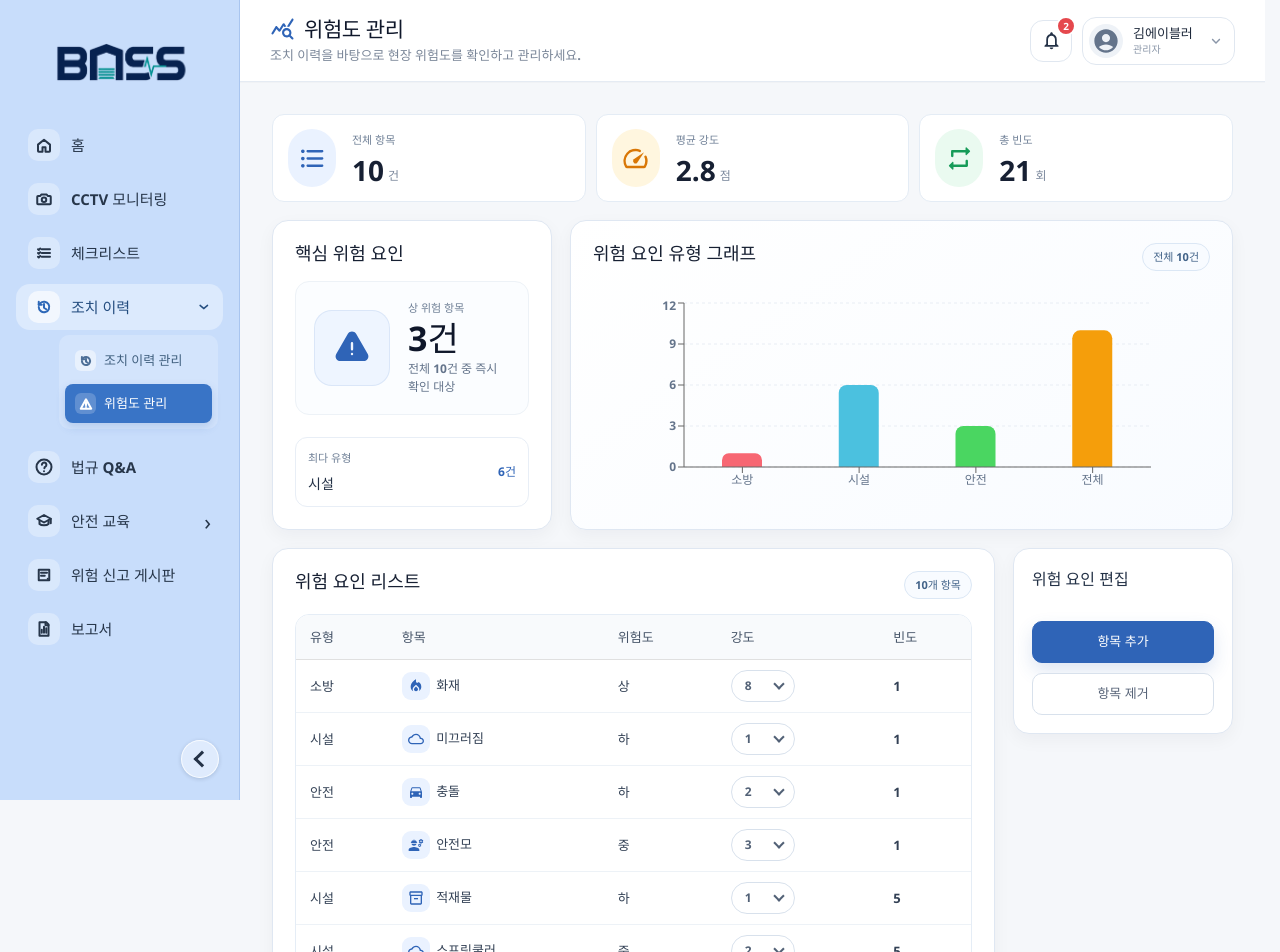
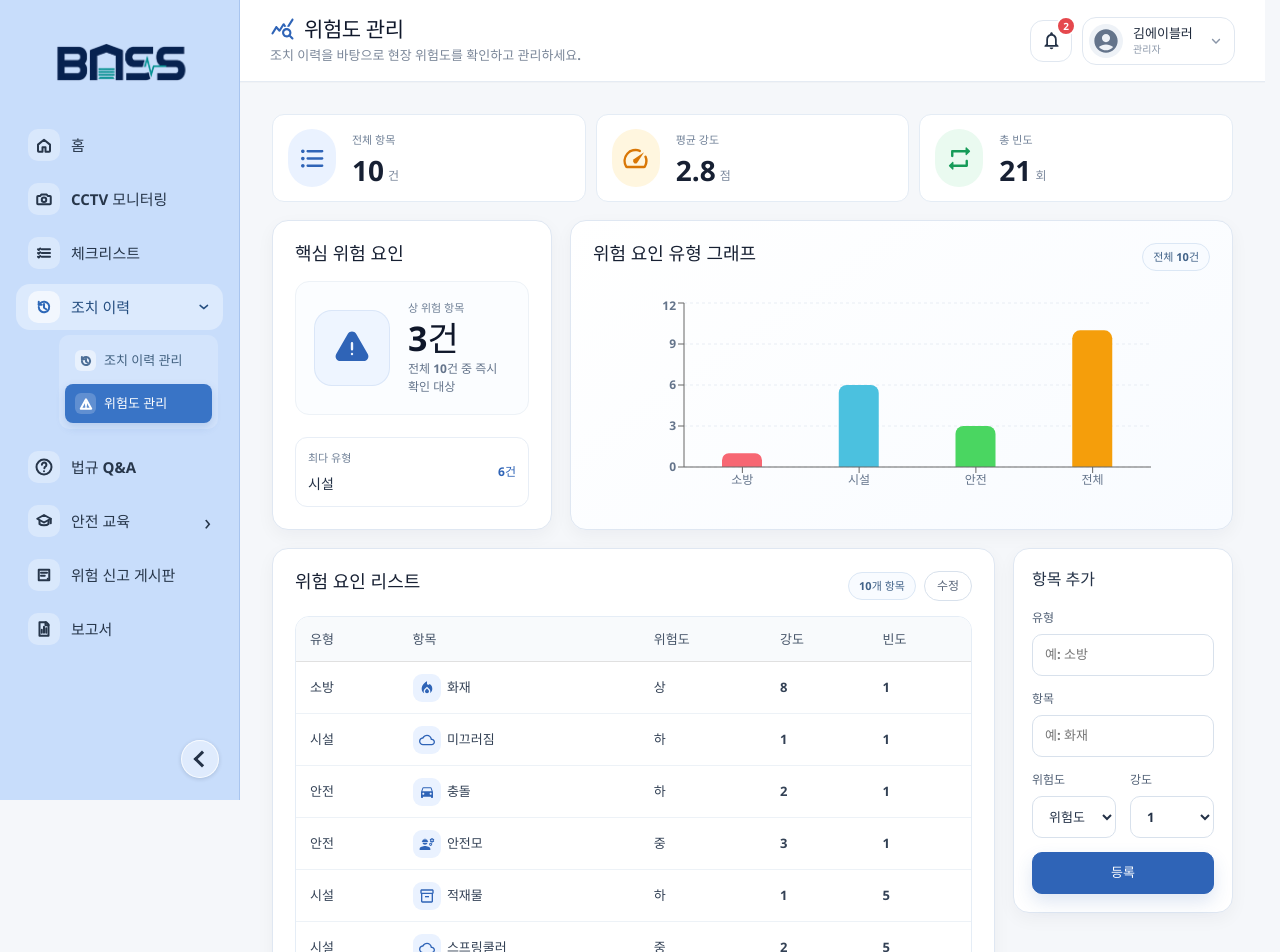
Before and after one commit to aivle-team03/frontend, a React (Vite) app: page /risk-management in a window 1280 px wide. Shown: the top 952 px of the page. Built offline with nearby package versions, Linux system fonts and the light colour scheme; a web font is replaced by a local one.

Commit message:
위험도 관리 페이지 항목 추가/제거 버튼  수정

```diff
--- a/src/components/riskmanagement/EventCategoryTable.jsx
+++ b/src/components/riskmanagement/EventCategoryTable.jsx
@@ -3,7 +3,6 @@ import DirectionsCarIcon from '@mui/icons-material/DirectionsCar'
 import EngineeringIcon from '@mui/icons-material/Engineering'
 import Inventory2OutlinedIcon from '@mui/icons-material/Inventory2Outlined'
 import LocalFireDepartmentIcon from '@mui/icons-material/LocalFireDepartment'
-import { useEffect, useState } from 'react'
 
 import {
   Box,
@@ -16,6 +15,9 @@ import {
   TableRow,
 } from '@mui/material'
 
+const riskOptions = ['상', '중', '하']
+const numberOptions = Array.from({ length: 9 }, (_, index) => index + 1)
+
 function EventTypeIcon({ type }) {
   if (type === '화재') return <LocalFireDepartmentIcon fontSize="small" />
   if (type === '적재물') return <Inventory2OutlinedIcon fontSize="small" />
@@ -24,27 +26,14 @@ function EventTypeIcon({ type }) {
   return <CloudOutlinedIcon fontSize="small" />
 }
 
-function EventCategoryTable({ events, isDeleteMode = false, onDelete }) {
-  const [eventscategory, setEventsCategory] = useState(events)
-
-  useEffect(() => {
-    setEventsCategory(events)
-  }, [events])
-
-  function handleSeverityChange(id, value) {
-    setEventsCategory((prev) =>
-      prev.map((event) =>
-        event.id === id
-          ? {
-              ...event,
-              severity: Number(value),
-            }
-          : event,
-      ),
-    )
+function EventCategoryTable({ events, isEditMode = false, onUpdate }) {
+  const updateRiskValue = (riskId, field, value) => {
+    const nextValue = field === 'risk' ? value : Number(value)
+    onUpdate?.(riskId, field, nextValue)
   }
 
   return (
+    <div className="risk-table-panel">
       <TableContainer className="events-table-wrap">
         <Table size="small" aria-label="위험 요인 리스트">
           <TableHead>
@@ -57,8 +46,8 @@ function EventCategoryTable({ events, isDeleteMode = false, onDelete }) {
             </TableRow>
           </TableHead>
           <TableBody>
-          {eventscategory.map((event) => (
-            <TableRow hover key={event.id} className={`event-row${isDeleteMode ? ' is-delete-mode' : ''}`}>
+            {events.map((event) => (
+              <TableRow hover key={event.id} className="event-row">
                 <TableCell>{event.type}</TableCell>
                 <TableCell>
                   <Stack direction="row" spacing={0.8} alignItems="center">
@@ -68,44 +57,57 @@ function EventCategoryTable({ events, isDeleteMode = false, onDelete }) {
                     <span>{event.item}</span>
                   </Stack>
                 </TableCell>
-              <TableCell>{event.risk}</TableCell>
                 <TableCell>
+                  {isEditMode ? (
+                    <label className="risk-severity-select">
+                      <select
+                        aria-label={`${event.item} 위험도 변경`}
+                        value={event.risk}
+                        onChange={(eventChange) => updateRiskValue(event.id, 'risk', eventChange.target.value)}
+                      >
+                        {riskOptions.map((risk) => (
+                          <option key={risk} value={risk}>{risk}</option>
+                        ))}
+                      </select>
+                    </label>
+                  ) : event.risk}
+                </TableCell>
+                <TableCell>
+                  {isEditMode ? (
                     <label className="risk-severity-select">
                       <select
                         aria-label={`${event.item} 강도 변경`}
                         value={event.severity}
-                    onChange={(eventChange) => handleSeverityChange(event.id, eventChange.target.value)}
+                        onChange={(eventChange) => updateRiskValue(event.id, 'severity', eventChange.target.value)}
                       >
-                    <option value={1}>1</option>
-                    <option value={2}>2</option>
-                    <option value={3}>3</option>
-                    <option value={4}>4</option>
-                    <option value={5}>5</option>
-                    <option value={6}>6</option>
-                    <option value={7}>7</option>
-                    <option value={8}>8</option>
-                    <option value={9}>9</option>
+                        {numberOptions.map((value) => (
+                          <option key={value} value={value}>{value}</option>
+                        ))}
                       </select>
                     </label>
+                  ) : event.severity}
                 </TableCell>
                 <TableCell>
-                {event.frequency}
-                {isDeleteMode && (
-                  <button
-                    className="risk-delete-row-button"
-                    type="button"
-                    aria-label={`${event.item} 삭제`}
-                    onClick={() => onDelete?.(event.id)}
+                  {isEditMode ? (
+                    <label className="risk-severity-select">
+                      <select
+                        aria-label={`${event.item} 빈도 변경`}
+                        value={event.frequency}
+                        onChange={(eventChange) => updateRiskValue(event.id, 'frequency', eventChange.target.value)}
                       >
-                    ×
-                  </button>
-                )}
+                        {numberOptions.map((value) => (
+                          <option key={value} value={value}>{value}</option>
+                        ))}
+                      </select>
+                    </label>
+                  ) : event.frequency}
                 </TableCell>
               </TableRow>
             ))}
           </TableBody>
         </Table>
       </TableContainer>
+    </div>
   )
 }
 
--- a/src/components/riskmanagement/RiskFormModal.jsx
+++ b/src/components/riskmanagement/RiskFormModal.jsx
@@ -7,7 +7,7 @@ const initialRiskForm = {
   severity: '1',
 }
 
-function RiskFormModal({ onClose, onSubmit }) {
+function RiskFormModal({ onSubmit }) {
   const [riskForm, setRiskForm] = useState(initialRiskForm)
 
   const updateRiskForm = (field, value) => {
@@ -21,26 +21,15 @@ function RiskFormModal({ onClose, onSubmit }) {
       severity: Number(riskForm.severity),
       frequency: 1,
     })
+    setRiskForm(initialRiskForm)
   }
 
   return (
-    <div className="risk-modal-backdrop" role="presentation" onMouseDown={onClose}>
-      <section
-        className="risk-form-modal"
-        role="dialog"
-        aria-modal="true"
-        aria-labelledby="risk-form-modal-title"
-        onMouseDown={(event) => event.stopPropagation()}
-      >
-        <div className="risk-modal-header">
-          <div>
-            <span>위험 요인 편집</span>
-            <h2 id="risk-form-modal-title">항목 추가</h2>
-          </div>
-          <button type="button" aria-label="닫기" onClick={onClose}>×</button>
+    <form className="risk-form risk-inline-form" onSubmit={submitRisk}>
+      <div className="risk-inline-form-heading">
+        <span>항목 추가</span>
       </div>
 
-        <form className="risk-form" onSubmit={submitRisk}>
       <label>
         <span>유형</span>
         <input
@@ -92,13 +81,8 @@ function RiskFormModal({ onClose, onSubmit }) {
         </label>
       </div>
 
-          <div className="risk-modal-actions">
-            <button className="risk-modal-cancel" type="button" onClick={onClose}>취소</button>
-            <button className="risk-modal-submit" type="submit">등록</button>
-          </div>
+      <button className="risk-add-button" type="submit">등록</button>
     </form>
-      </section>
-    </div>
   )
 }
 
--- a/src/pages/RiskManagementPage.jsx
+++ b/src/pages/RiskManagementPage.jsx
@@ -1,13 +1,13 @@
 import '../styles/risk.css'
-import { EVENT_CATEGORY_MOCKUP_DATA } from '../mocks/mockData.js'
-import RiskFactorTypeChart from '../components/riskmanagement/RiskFactorTypeChart.jsx'
-import EventCategoryTable from '../components/riskmanagement/EventCategoryTable.jsx'
-import RiskFormModal from '../components/riskmanagement/RiskFormModal.jsx'
+import { useState } from 'react'
 import { Typography } from '@mui/material'
 import FormatListBulletedRoundedIcon from '@mui/icons-material/FormatListBulletedRounded'
+import RepeatRoundedIcon from '@mui/icons-material/RepeatRounded'
 import SpeedRoundedIcon from '@mui/icons-material/SpeedRounded'
-import RepeatRoundedIcon from '@mui/icons-material/RepeatRounded'
-import { useState } from 'react'
+import EventCategoryTable from '../components/riskmanagement/EventCategoryTable.jsx'
+import RiskFactorTypeChart from '../components/riskmanagement/RiskFactorTypeChart.jsx'
+import RiskFormModal from '../components/riskmanagement/RiskFormModal.jsx'
+import { EVENT_CATEGORY_MOCKUP_DATA } from '../mocks/mockData.js'
 
 function Riskicon({ name }) {
   const commonProps = {
@@ -52,9 +52,7 @@ function getTopEntry(counts) {
 }
 
 function RiskManagementPage() {
-
-  const [isRiskModalOpen, setIsRiskModalOpen] = useState(false)
-  const [isDeleteMode, setIsDeleteMode] = useState(false)
+  const [isEditMode, setIsEditMode] = useState(false)
   const [risks, setRisks] = useState(EVENT_CATEGORY_MOCKUP_DATA)
 
   const createRisk = (riskForm) => {
@@ -72,11 +70,14 @@ function RiskManagementPage() {
       },
       ...currentRisks,
     ])
-    setIsRiskModalOpen(false)
   }
 
-  const deleteRisk = (riskId) => {
-    setRisks((currentRisks) => currentRisks.filter((risk) => risk.id !== riskId))
+  const updateRisk = (riskId, field, value) => {
+    setRisks((currentRisks) => currentRisks.map((risk) => (
+      risk.id === riskId
+        ? { ...risk, [field]: value }
+        : risk
+    )))
   }
 
   const totalRiskCount = risks.length
@@ -95,8 +96,6 @@ function RiskManagementPage() {
     { label: '총 빈도', value: totalFrequency, unit: '회', icon: RepeatRoundedIcon, tone: 'frequency' },
   ]
 
-
-
   return (
     <section className="risk-page-layout" aria-label="위험도 관리">
       <header className="risk-page-header">
@@ -106,10 +105,7 @@ function RiskManagementPage() {
               <span className="risk-kpi-icon"><card.icon /></span>
               <div>
                 <span>{card.label}</span>
-                <strong>
-                  {card.value}
-                  <small>{card.unit}</small>
-                </strong>
+                <strong>{card.value}<small>{card.unit}</small></strong>
               </div>
             </div>
           ))}
@@ -120,16 +116,11 @@ function RiskManagementPage() {
         <div className="count-card">
           <div className="risk-count-layout">
             <div className="risk-card-heading">
-              <div>
-                <Typography variant="h6">핵심 위험 요인</Typography>
-              </div>
+              <div><Typography variant="h6">핵심 위험 요인</Typography></div>
             </div>
 
             <div className="count-icon-text">
-              <div className="count-icon-box">
-                <Riskicon name="warning" />
-              </div>
-
+              <div className="count-icon-box"><Riskicon name="warning" /></div>
               <div className="count-text-box">
                 <span>상 위험 항목</span>
                 <strong>{highRiskCount}건</strong>
@@ -150,9 +141,7 @@ function RiskManagementPage() {
         <div className="count-graph">
           <div className="risk-graph-layout">
             <div className="risk-card-heading">
-              <div>
-                <Typography variant="h6">위험 요인 유형 그래프</Typography>
-              </div>
+              <div><Typography variant="h6">위험 요인 유형 그래프</Typography></div>
               <span className="risk-card-chip">전체 {totalRiskCount}건</span>
             </div>
 
@@ -166,42 +155,30 @@ function RiskManagementPage() {
       <div className="risk-bottom-layout">
         <div className="risk-list">
           <div className="risk-card-heading risk-list-heading">
-            <div>
-              <Typography variant="h6">위험 요인 리스트</Typography>
+            <div><Typography variant="h6">위험 요인 리스트</Typography></div>
+            <div className="risk-list-heading-actions">
+              <span className="risk-card-chip">{totalRiskCount}개 항목</span>
+              <button
+                className={`risk-edit-toggle${isEditMode ? ' is-active' : ''}`}
+                type="button"
+                onClick={() => setIsEditMode((currentMode) => !currentMode)}
+              >
+                {isEditMode ? '수정 완료' : '수정'}
+              </button>
             </div>
-            <span className="risk-card-chip">{totalRiskCount}개 항목</span>
           </div>
 
           <EventCategoryTable
             events={risks}
-            isDeleteMode={isDeleteMode}
-            onDelete={deleteRisk}
+            isEditMode={isEditMode}
+            onUpdate={updateRisk}
           />
         </div>
 
-        <aside className="risk-list-button" aria-label="위험 요인 관리 작업">
-          <div className="risk-action-copy">
-            <strong>위험 요인 편집</strong>
-          </div>
-
-          <div className="risk-button-layout">
-            <button className="risk-add-button" type="button"  onClick={() => setIsRiskModalOpen(true)}>
-              항목 추가
-            </button>
-
-            <button className="risk-add-button" type="button" onClick={() => setIsDeleteMode((currentMode) => !currentMode)}>
-              {isDeleteMode ? '취소하기' : '항목 제거'}
-            </button>
-          </div>
+        <aside className="risk-list-button" aria-label="위험 요인 추가">
+          <RiskFormModal onSubmit={createRisk} />
         </aside>
       </div>
-
-      {isRiskModalOpen && (
-        <RiskFormModal
-          onClose={() => setIsRiskModalOpen(false)}
-          onSubmit={createRisk}
-        />
-      )}
     </section>
   )
 }
--- a/src/styles/risk.css
+++ b/src/styles/risk.css
@@ -342,6 +342,12 @@
   margin-bottom: 15px;
 }
 
+.risk-list-heading-actions {
+  display: inline-flex;
+  align-items: center;
+  gap: 8px;
+}
+
 .risk-page-layout .events-table-wrap {
   flex: 1;
   min-height: 0;
@@ -350,6 +356,50 @@
   border: 1px solid #e5edf6;
   border-radius: 14px;
   background: #ffffff;
+}
+
+.risk-table-panel {
+  display: flex;
+  min-height: 0;
+  flex: 1;
+  flex-direction: column;
+  gap: 10px;
+}
+
+.risk-table-toolbar {
+  display: flex;
+  align-items: center;
+  justify-content: flex-end;
+  gap: 10px;
+}
+
+.risk-table-toolbar span {
+  color: #426389;
+  font-size: 12px;
+  font-weight: 900;
+}
+
+.risk-edit-toggle {
+  display: inline-flex;
+  min-height: 30px;
+  align-items: center;
+  justify-content: center;
+  padding: 0 12px;
+  border: 1px solid #d8e1ec;
+  border-radius: 999px;
+  color: #596579;
+  background: #ffffff;
+  cursor: pointer;
+  font: inherit;
+  font-size: 12px;
+  font-weight: 950;
+}
+
+.risk-edit-toggle:hover,
+.risk-edit-toggle.is-active {
+  border-color: #2f64b7;
+  color: #ffffff;
+  background: #2f64b7;
 }
 
 .risk-page-layout .events-table-wrap .MuiTableHead-root .MuiTableCell-root {
@@ -609,6 +659,24 @@
   padding: 22px;
 }
 
+.risk-inline-form {
+  gap: 14px;
+  padding: 0;
+}
+
+.risk-inline-form-heading {
+  display: flex;
+  align-items: center;
+  justify-content: space-between;
+  padding-bottom: 4px;
+}
+
+.risk-inline-form-heading span {
+  color: #243247;
+  font-size: 16px;
+  font-weight: 950;
+}
+
 .risk-form-grid {
   display: grid;
   grid-template-columns: repeat(2, minmax(0, 1fr));
```
Lines whose indentation alone changed are shown as unchanged.
